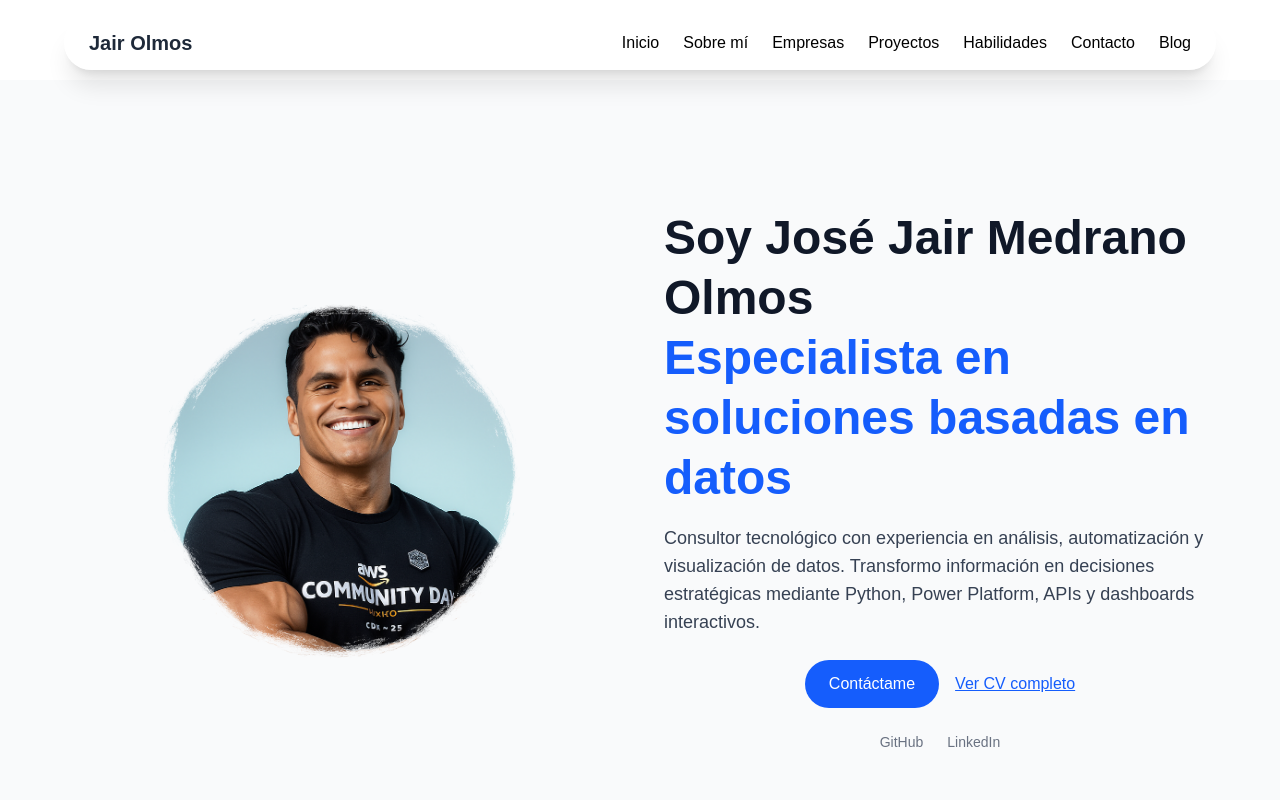
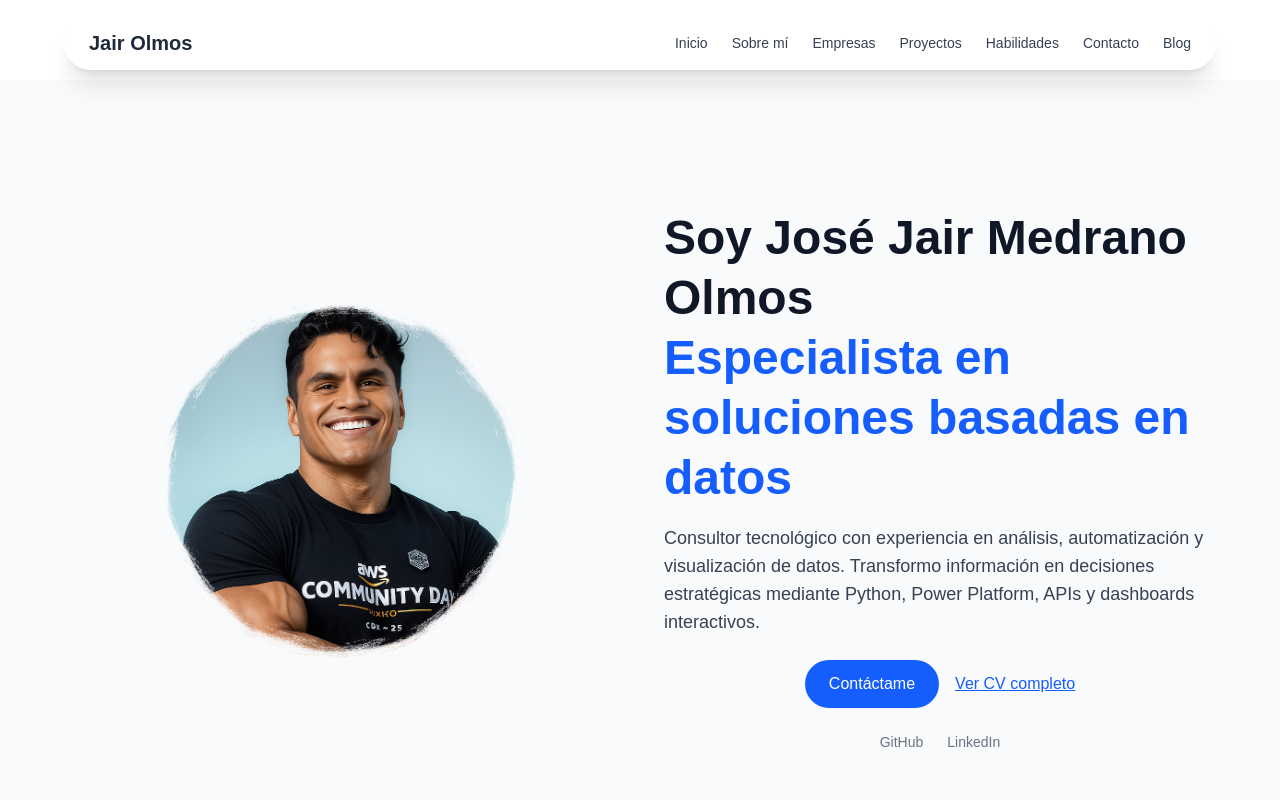
Before and after one commit to JairC137/Portafolio, a Next.js app: page / in a window 1280 px wide. Shown: the top 800 px of the page. Built offline with nearby package versions, Linux system fonts and the light colour scheme.

Commit message:
cambio de letra navbar principal

```diff
--- a/src/components/Navbar.tsx
+++ b/src/components/Navbar.tsx
@@ -57,31 +57,19 @@ export default function Navbar() {
 
 
           {/* Links desktop */}
-          <ul className="hidden md:flex space-x-6">
+          <div className="hidden md:flex gap-6 text-sm font-medium text-gray-700">
             {links.map(({ name, href }) => (
-              <li key={name}>
-                <Link
-                  href={href}
-                  className={`
-                    relative inline-block transition-colors duration-200
-                    ${pathname === href
-                      ? "text-blue-700"
-                      : "text-black dark:text-black hover:text-blue-700"}
-                    after:content-[''] after:absolute after:left-0 after:-bottom-1
-                    after:h-[2px] after:bg-blue-600 after:origin-left
-                    after:transition-transform after:duration-300
-                    ${
-                      pathname === href
-                        ? "after:scale-x-100"
-                        : "after:scale-x-0 hover:after:scale-x-100"
-                    }
-                  `}
-                >
-                  {name}
-                </Link>
-              </li>
+              <Link
+                key={name}
+                href={href}
+                className={`hover:text-blue-600 transition ${
+            pathname === href ? "text-blue-700 font-bold" : ""
+                }`}
+              >
+                {name}
+              </Link>
             ))}
-          </ul>
+          </div>
 
           {/* Botón hamburguesa */}
           <button
```
Also changed, not shown: src/components/SimpleNavbar.tsx (line endings or trailing spaces).
